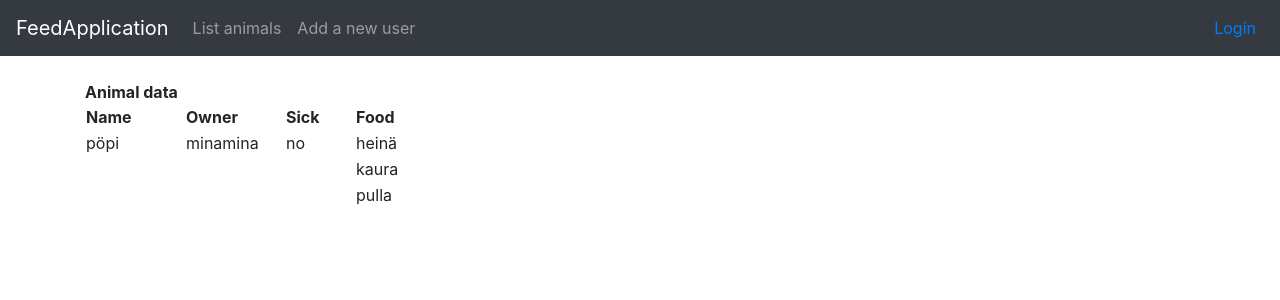
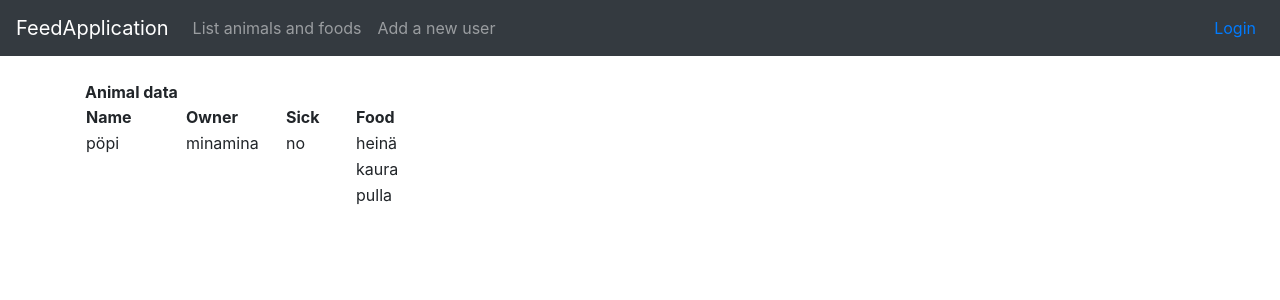
Before and after one commit to AgdaHTH/ruokintasovellus, a Flask app: page /animals/2/ in a window 1280 px wide. Shown: the top 300 px of the page. Run offline with Flask 2, Linux system fonts and the light colour scheme; data comes from the database, SQL or seed files in the repository; both versions use the stored data as it was after the commit; some libraries are stand-ins or nearby versions.

Commit message:
Adding foods functionality fixed

```diff
--- a/application/animals/models.py
+++ b/application/animals/models.py
@@ -13,7 +13,7 @@ class Animal(Base):
                            nullable=False)
 
     user = db.relationship("User", backref='animal', lazy=True)
-    foods = db.relationship("Food", secondary=animals_foods, back_populates='animals', cascade="all", lazy='dynamic')
+    foods = db.relationship("Food", secondary=animals_foods, back_populates='animals', lazy='dynamic')
     sick = db.Column(db.Boolean, nullable=False)
 
     def __init__(self, name):
@@ -22,10 +22,19 @@ class Animal(Base):
 
 class Food(Base):
     name = db.Column(db.String(144), nullable = False)
-    animals = db.relationship("Animal", secondary=animals_foods, back_populates='foods', cascade="all", lazy='dynamic')
+    animals = db.relationship("Animal", secondary=animals_foods, back_populates='foods', lazy='dynamic')
+    #price = db.Column(db.Integer, nullable = True)
 
     def __init__(self, name):
         self.name = name
+
+    #@staticmethod
+    #def set_price(food_id, newprice):
+    #    price = text("UPDATE Food"
+    #    " SET price = :newprice"
+    #    " WHERE id = :food_id").params(food_id=food_id, newprice=newprice)
+
+    #    db.engine.execute(price)
 
     @staticmethod
     def find_foods(animal_id):
--- a/application/animals/views.py
+++ b/application/animals/views.py
@@ -43,9 +43,9 @@ def animals_delete(animal_id):
     db.session().delete(animal)
     db.session().commit()
 
-    return redirect(url_for("animals_index"))
+    return redirect(url_for("current_animals"))
 
-@app.route("/animals/food/delete/<food_id>") #GET?
+@app.route("/animals/food/delete/<food_id>")
 def foods_delete(food_id):
     food = Food.query.get(food_id)
 
@@ -127,12 +127,10 @@ def food_add(animal_id, food_id):
     print("ruokanumero:")
     print(food_id)
 
-    #food.animals.append(animal)
     db.session().add(food)
     db.session().add(animal)
 
     animal.foods.append(food)
-    #db.session().flush()
     db.session().commit()
 
     return redirect(url_for("animals_show_animal", animal_id=animal.id))
--- a/application/templates/animals/show.html
+++ b/application/templates/animals/show.html
@@ -32,7 +32,7 @@
   <tr>
     <td>{{ food.name }}</td>
     <td><form method="POST" action="{{ url_for('food_add', animal_id=animal.id, food_id=food.id) }}">
-      <input type="submit" value="Add food"></td>
+      <input type="submit" value="Add food"></form></td>
   </tr>
   {% endfor %}
 </table>
--- a/application/templates/layout.html
+++ b/application/templates/layout.html
@@ -16,7 +16,7 @@
 <div class="collapse navbar-collapse" id="navbarCollapse">
         <ul class="navbar-nav mr-auto">
           <li class="nav-item">
-            <a class="nav-link" href="{{ url_for('animals_index') }} ">List animals</a>
+            <a class="nav-link" href="{{ url_for('animals_index') }} ">List animals and foods</a>
           </li>
           <li class="nav-item">
             <a class="nav-link" href="{{ url_for('animals_userform') }} ">Add a new user</a>
```
Also changed, not shown: application/animals.db.
